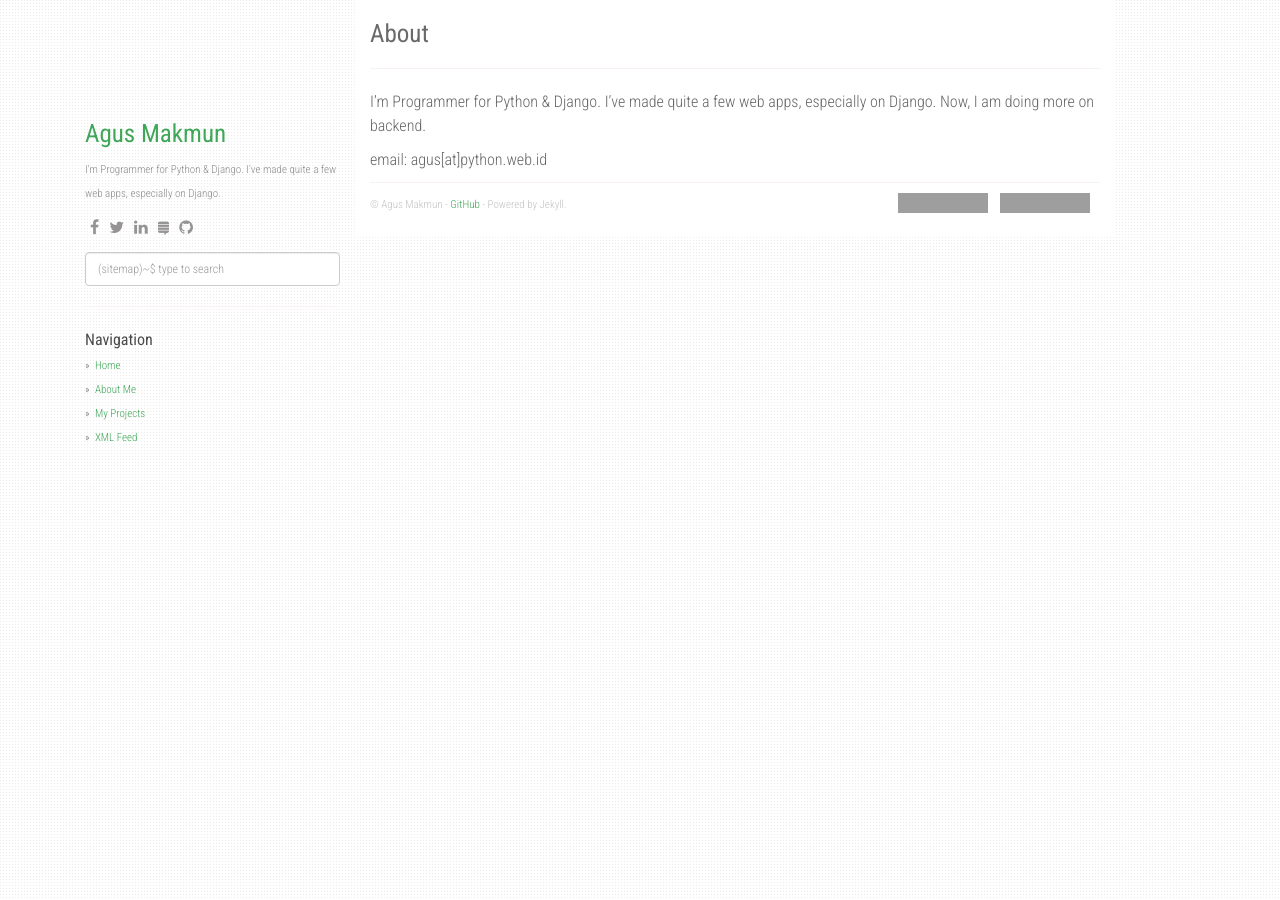
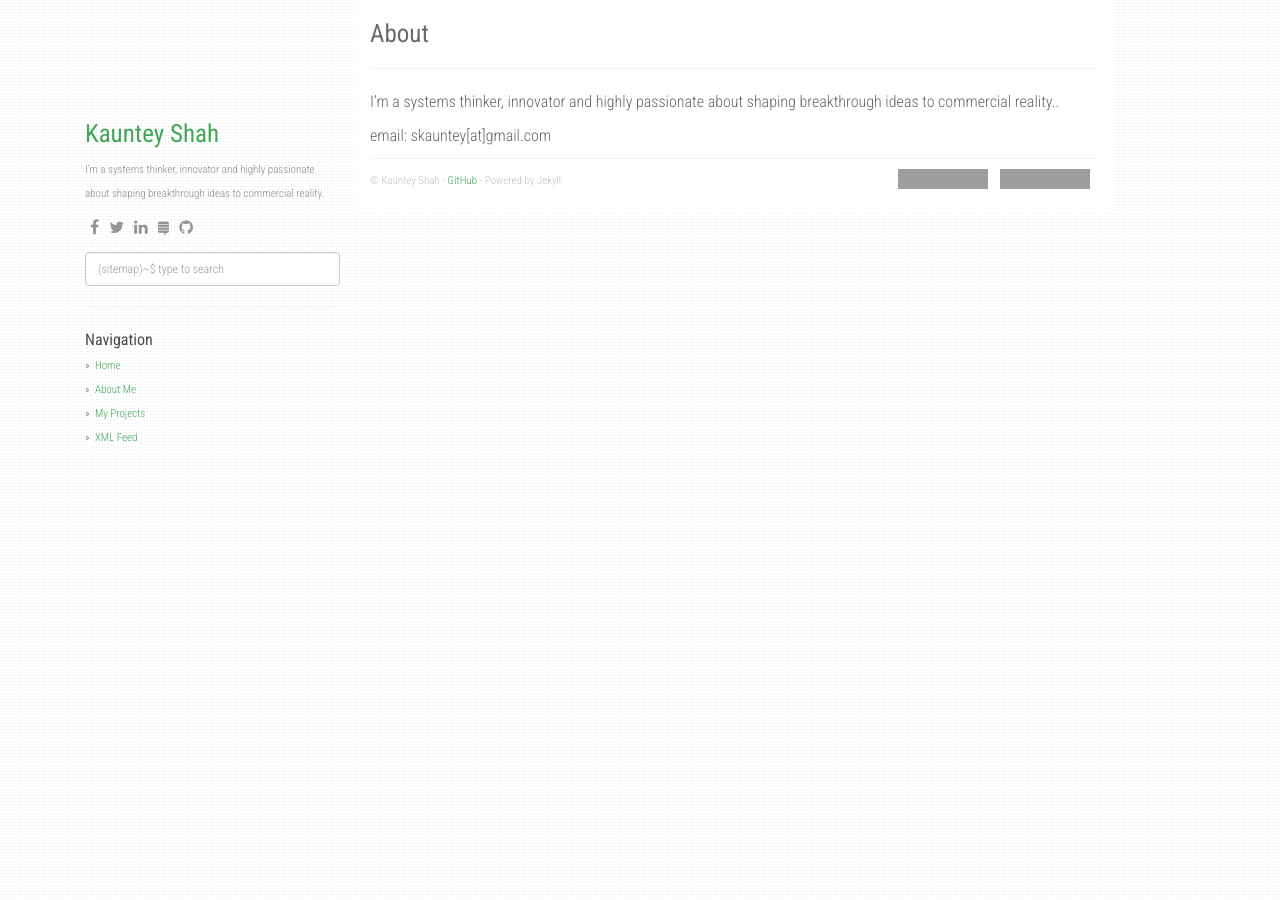
Before and after one commit to skauntey/skauntey.github.io, a Jekyll site: the page built from about.md, in a window 1280 px wide. Built offline with Jekyll 4.4.1, drawn with Linux system fonts in a browser that asks for light colours; nearby versions of some CDN libraries; grey boxes are pictures that could not be loaded.

Commit message:
Personalising the web

```diff
--- a/_config.yml
+++ b/_config.yml
@@ -1,8 +1,8 @@
 title: Stack Problems
 description: My Personal Stack Problems
-author: Agus Makmun
-github: https://github.com/agusmakmun
-about: I'm Programmer for Python & Django. I've made quite a few web apps, especially on Django.
+author: Kauntey Shah
+github: https://github.com/skauntey
+about: I'm a systems thinker, innovator and highly passionate about shaping breakthrough ideas to commercial reality.
 disqus_shortname: stackproblems
 google_analytics: UA-XXXXXXXX-Y
 
@@ -24,7 +24,7 @@ social:
     - icon: fa-stack-exchange
       link: "#"
     - icon: fa-github
-      link: "https://github.com/agusmakmun"
+      link: "https://github.com/skauntey"
 
 share:
   twitter_username: github.io
@@ -38,7 +38,7 @@ urls:
     - text: XML Feed
       url: /feed.xml
 
-url: "https://agusmakmun.github.io"
+url: "https://skauntey.github.io"
 baseurl: ""
 paginate: 20
 per_page: 20
--- a/about.md
+++ b/about.md
@@ -4,6 +4,6 @@ title: About
 permalink: /about/
 ---
 
-I'm Programmer for Python & Django. I've made quite a few web apps, especially on Django. Now, I am doing more on backend.
+I'm a systems thinker, innovator and highly passionate about shaping breakthrough ideas to commercial reality..
 
-email: agus[at]python.web.id
+email: skauntey[at]gmail.com
```
